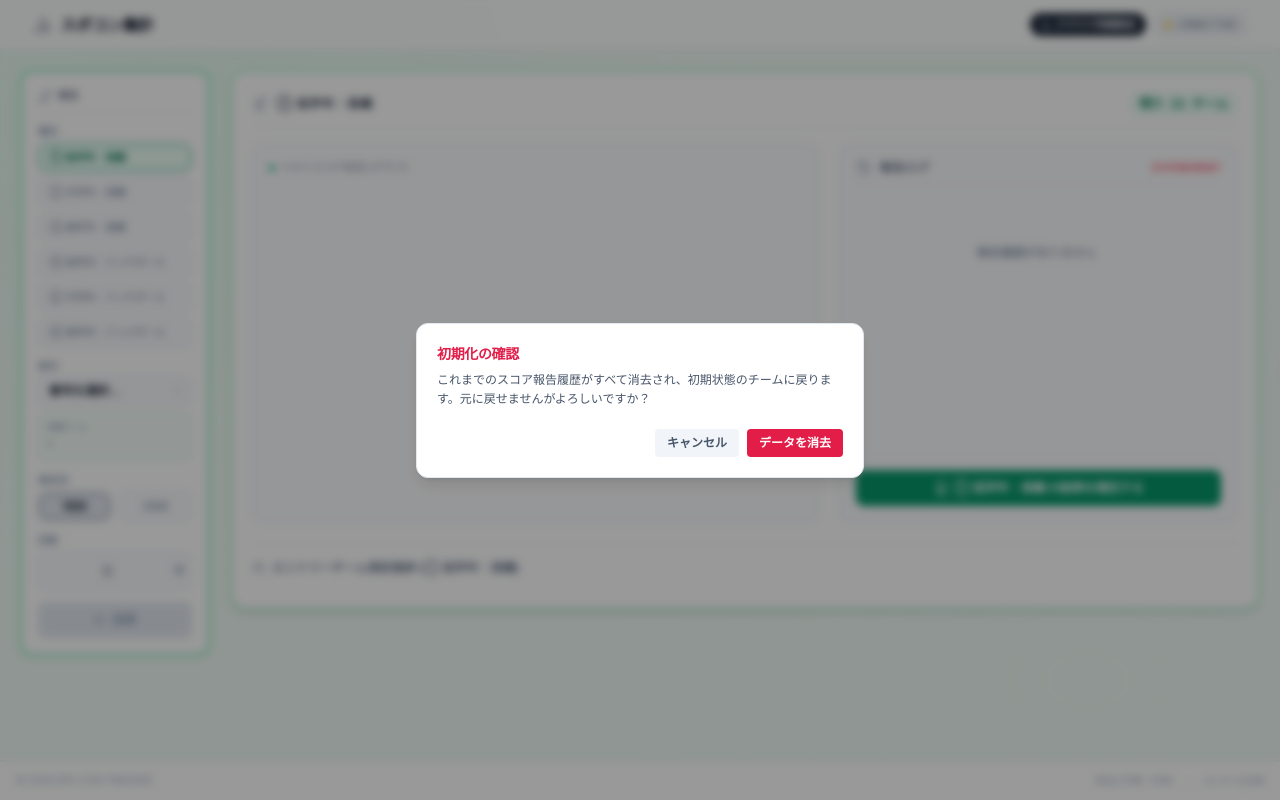
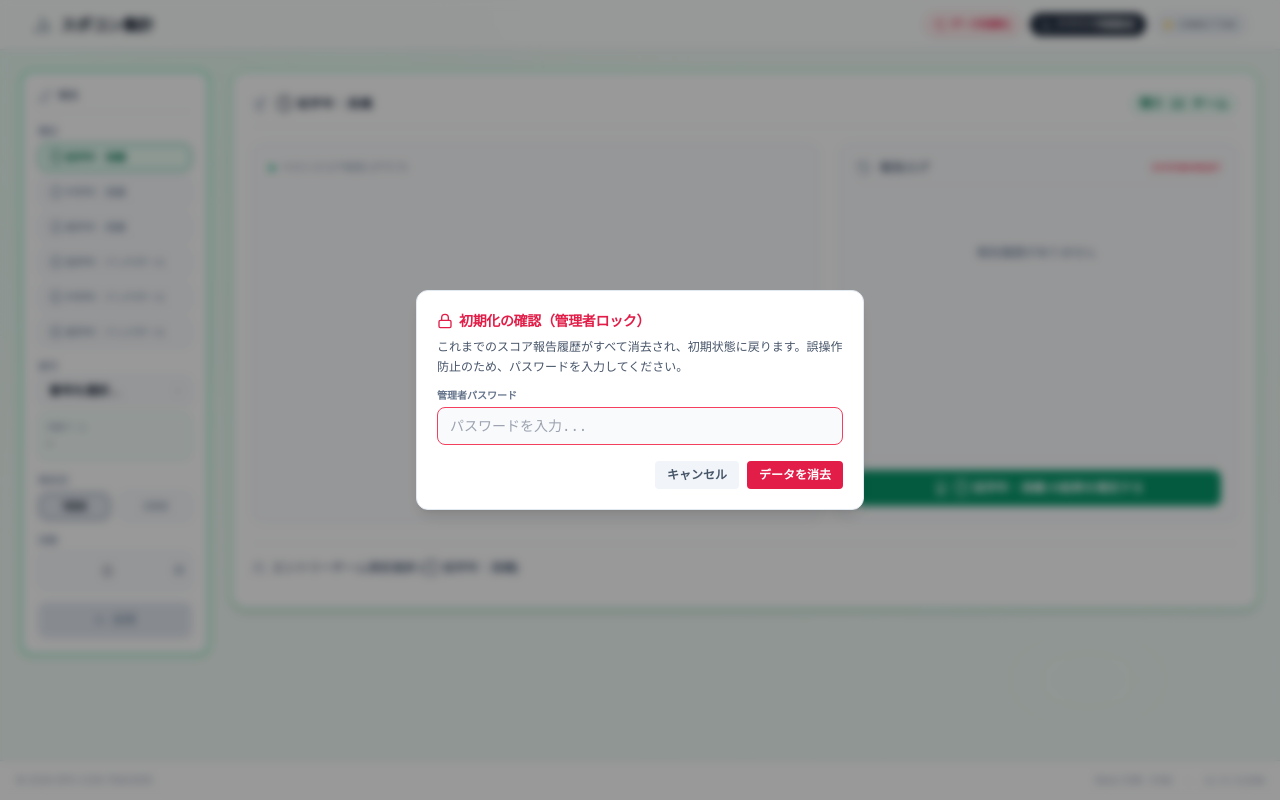
Before and after one commit to kitachikugo/spocon, a plain HTML site: page index.html in a window 1280 px wide. Both pictures are taken after a click on the button "SYSTEM RESET". Drawn offline with nearby package versions, Linux system fonts and the light colour scheme; no server answers.

Commit message:
Update index.html

```diff
--- a/index.html
+++ b/index.html
@@ -106,6 +106,10 @@
             </div>
 
             <div class="flex items-center gap-2">
+                <button onclick="clearLogsConfirm()" class="flex items-center gap-1 bg-rose-50 hover:bg-rose-100 text-rose-600 border border-rose-200 px-2.5 py-1 rounded-full text-[10px] font-bold transition-colors shadow-sm">
+                    <i data-lucide="rotate-ccw" class="w-3 h-3"></i>
+                    <span>データ初期化</span>
+                </button>
                 <button onclick="openSyncModal()" class="flex items-center gap-1 bg-slate-800 hover:bg-slate-700 text-white px-2.5 py-1 rounded-full text-[10px] font-bold transition-colors shadow-sm">
                     <i data-lucide="cloud" class="w-3 h-3"></i>
                     <span>クラウド同期設定</span>
@@ -395,13 +399,21 @@
         </div>
     </div>
 
-    <!-- リセット確認用モーダル -->
+    <!-- リセット確認用モーダル（パスワードロック付き） -->
     <div id="reset-modal" class="fixed inset-0 z-50 flex items-center justify-center p-4 bg-black/40 backdrop-blur-sm hidden">
         <div class="bg-white border border-slate-200 rounded-xl max-w-md w-full p-5 relative shadow-lg">
-            <h3 class="text-sm font-bold text-rose-600 mb-1.5 tracking-tight">初期化の確認</h3>
-            <p class="text-slate-600 text-xs mb-5 leading-relaxed">
-                これまでのスコア報告履歴がすべて消去され、初期状態のチームに戻ります。元に戻せませんがよろしいですか？
+            <h3 class="text-sm font-bold text-rose-600 mb-1.5 tracking-tight flex items-center gap-1.5">
+                <i data-lucide="lock" class="w-4 h-4"></i>
+                <span>初期化の確認（管理者ロック）</span>
+            </h3>
+            <p class="text-slate-600 text-xs mb-3 leading-relaxed">
+                これまでのスコア報告履歴がすべて消去され、初期状態に戻ります。誤操作防止のため、パスワードを入力してください。
             </p>
+            <div class="mb-4">
+                <label for="reset-password-input" class="block text-[10px] font-bold text-slate-500 mb-1">管理者パスワード</label>
+                <input type="password" id="reset-password-input" inputmode="numeric" placeholder="パスワードを入力..." onkeydown="if(event.key==='Enter'){event.preventDefault();executeReset();}" class="w-full bg-slate-50 border border-slate-300 rounded-lg px-3 py-2 text-sm font-mono text-slate-800 focus:outline-none focus:border-rose-500">
+                <p id="reset-password-error" class="text-[11px] text-rose-600 font-bold mt-1 hidden">パスワードが違います。</p>
+            </div>
             <div class="flex gap-2 justify-end text-xs">
                 <button onclick="closeResetModal()" class="px-3 py-1.5 rounded bg-slate-100 text-slate-600 font-bold hover:bg-slate-200 transition-colors">
                     キャンセル
@@ -1673,17 +1685,38 @@
             document.getElementById('confetti-container').innerHTML = '';
         };
 
-        // 全データ一括リセット確認
+        // 全データ一括リセット確認（パスワード初期化）
         window.clearLogsConfirm = function() {
+            const pwInput = document.getElementById('reset-password-input');
+            const pwError = document.getElementById('reset-password-error');
+            if (pwInput) pwInput.value = '';
+            if (pwError) pwError.classList.add('hidden');
             resetModal.classList.remove('hidden');
+            setTimeout(() => {
+                if (pwInput) pwInput.focus();
+            }, 50);
         };
 
         window.closeResetModal = function() {
             resetModal.classList.add('hidden');
         };
 
-        // リセット実行
+        // リセット実行（パスワード「12345」照合）
         window.executeReset = async function() {
+            const pwInput = document.getElementById('reset-password-input');
+            const pwError = document.getElementById('reset-password-error');
+            // 全角数字を半角に変換して比較
+            const rawVal = (pwInput ? pwInput.value : '').trim().replace(/[０-９]/g, s => String.fromCharCode(s.charCodeAt(0) - 0xFEE0));
+
+            if (rawVal !== '12345') {
+                if (pwError) pwError.classList.remove('hidden');
+                if (pwInput) {
+                    pwInput.focus();
+                    pwInput.select();
+                }
+                return;
+            }
+
             closeResetModal();
 
             if (db && currentUser) {
```
